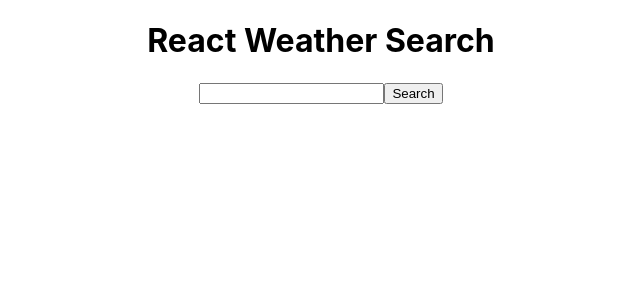
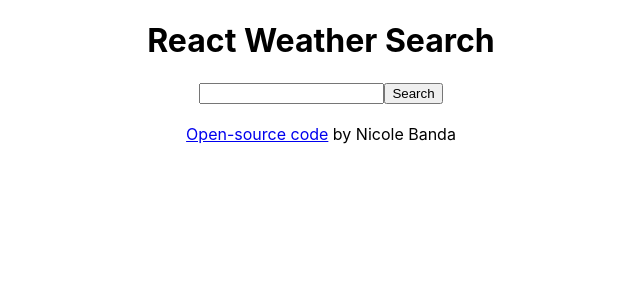
Before and after one commit to nmb463/weather-react-app, a React (Create React App) app: page / in a window 1280 px wide. Shown: the top 300 px of the page, without its empty margins (319-959 px from the left). Built offline with nearby package versions, Linux system fonts and the light colour scheme.

Commit message:
Added footer with links to github repository page

```diff
--- a/src/App.css
+++ b/src/App.css
@@ -1,3 +1,7 @@
 .App {
   text-align: center;
 }
+
+.Links {
+  padding-top: 20px;
+}
--- a/src/App.js
+++ b/src/App.js
@@ -6,6 +6,9 @@ function App() {
     <div className="App">
       <h1>React Weather Search</h1>
       <Weather />
+      <div className="Links">
+        <a href="https://github.com/nmb463/weather-react-app" target="_blank" rel="noreferrer">Open-source code</a> by Nicole Banda
+      </div>
     </div>
   );
 }
```
